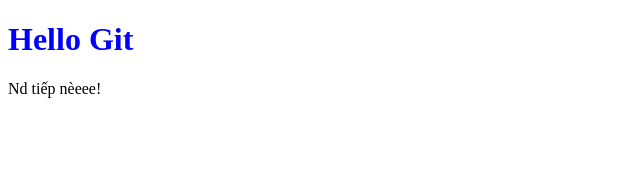
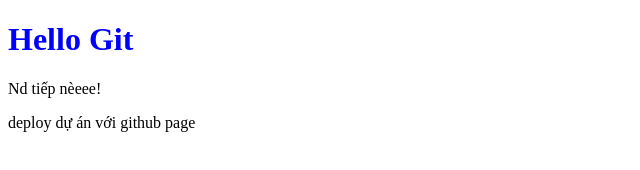
Before and after one commit to TheseAnh04/Hello_Git, a plain HTML site: page index.html in a window 1280 px wide. Shown: the whole page, without its empty margins (0-640 px from the left). Drawn offline with Linux system fonts and the light colour scheme.

Commit message:
deploy dự án

```diff
--- a/index.html
+++ b/index.html
@@ -9,5 +9,6 @@
 <body>
     <h1>Hello Git</h1>
     <p>Nd tiếp nèeee!</p>
+    <p>deploy dự án với github page</p>
 </body>
 </html>
```
